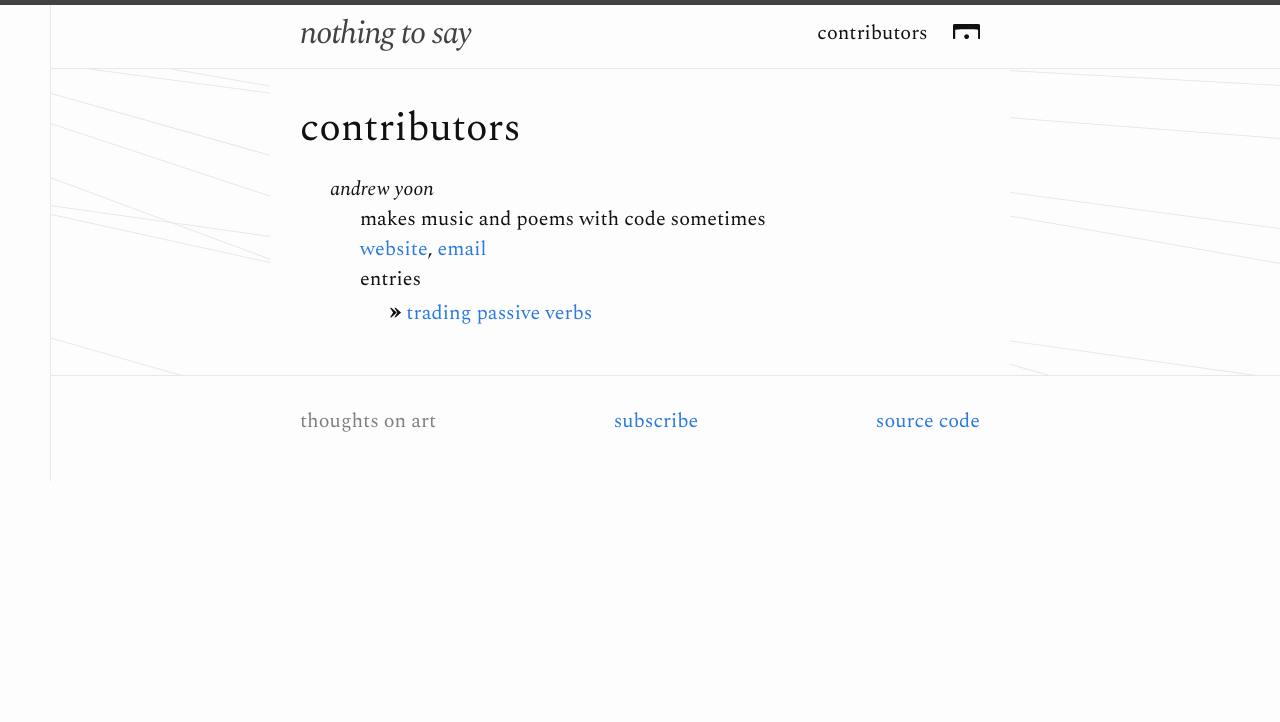
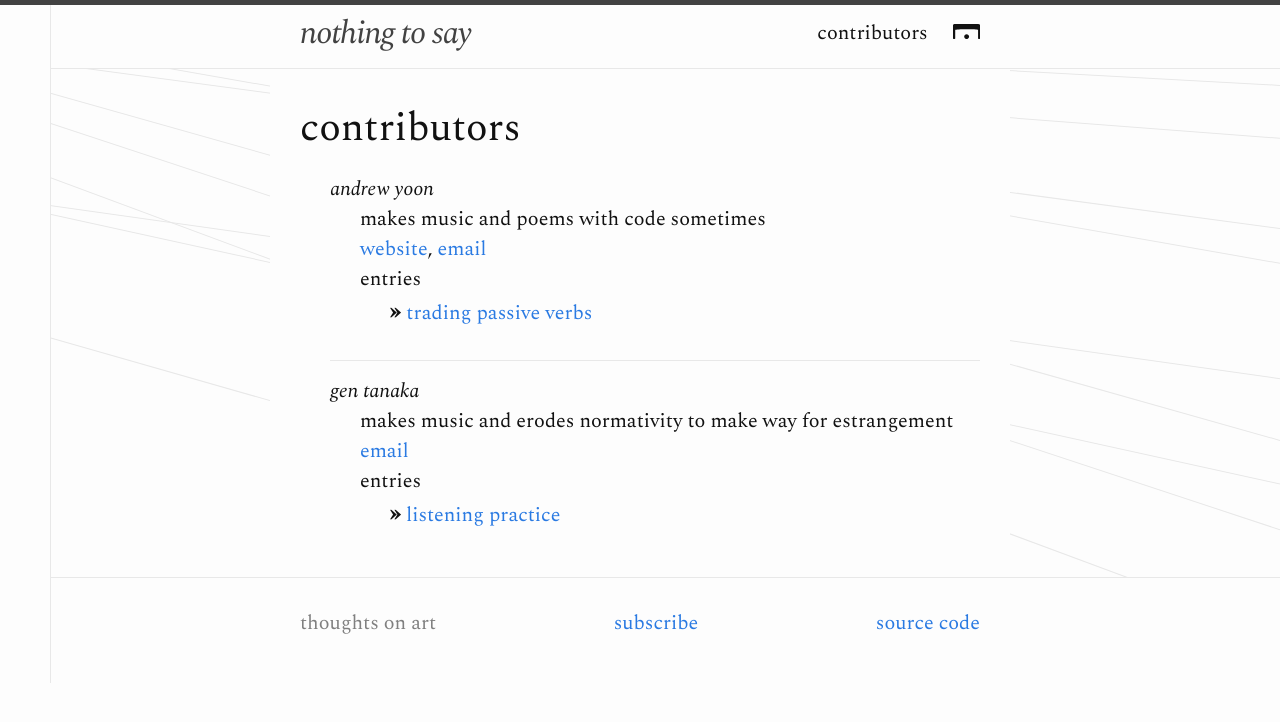
Before and after one commit to nothing-to-say/nothing-to-say, a Jekyll site: the page built from contributors.html, in a window 1280 px wide. Shown: the top 722 px of the page. Built offline with Jekyll 4.4.1, drawn with Linux system fonts in a browser that asks for light colours; part of the change alters nothing that is shown.

Commit message:
add 'listening practice'

```diff
--- a/_data/contributors.json
+++ b/_data/contributors.json
@@ -14,6 +14,17 @@
           "url": "mailto:andrewyoon2@gmail.com"
         }
       ]
+    },
+    {
+      "name": "gen tanaka",
+      "slug": "gen-tanaka",
+      "blurb": "makes music and erodes normativity to make way for estrangement",
+      "links": [
+        {
+          "name": "email",
+          "url": "mailto:gen.tanaka.music@gmail.com"
+        }
+      ]
     }
   ]
 }
--- /dev/null
+++ b/_posts/2017-11-26-gen-tanaka-listening-practice.md
@@ -0,0 +1,82 @@
+---
+layout: post
+title: "listening practice"
+author: "gen tanaka"
+author_slug: "gen-tanaka"
+date: 2017-11-26
+permalink: /gen-tanaka/listening-practice.html
+---
+
+
+# Why is there such a lack of attention towards listening practice in compositional culture and pedagogy?
+
+#### _A perspective informed by psychonautics, a much needed perspective within culturally entrenched art forms._
+
+The world we live in (I consider this world to be wherever the global economy
+and its infrastructure has permeated, infrastructure being both physical and
+mental manifestation) is a way of existing founded upon the ability to focus our
+awareness on particular ideas, tasks, and functions. An ability to economize the
+abundance of stimulus, the abundance of information, and apply a tiny fraction
+of them towards specific functions.
+
+I think it’s so interesting to be a composer of notated music, because on one
+hand the task at hand completely takes for granted that one is adept in abstract
+(working with symbols and representation) and meticulous, highly discriminatory
+tasks. On the other hand, the actual product of what we do exists in sound,
+something entirely sensational, which I believe begs of the composer to override
+their function-oriented economy of stimulus.
+
+Yet, I sense that my allocation of equal or greater attention towards aural sensation as opposed to formalism and representation is a minority perspective among the greater compositional culture.
+
+It strikes me as so obvious that any teacher or institution nurturing student
+composers would incorporate listening practice as part of their strategy. An
+exploration of listening where students are introduced to the gradient of human
+perception, prompting awareness of the economy of stimulus, and cultivating the
+skills to override that economy. Yet, from my experiences within this community,
+this would seem like a far-fetched fantasy.
+
+There are a number of reasons for this, the most obvious being that the vast
+majority of music, not composed, is largely concerned with how the sound makes
+the listener feel, what physiological shifts it can provoke in the listener.
+There is an implication that composed music should instead provide some sort of
+intellectual/cerebral gratification. Perhaps this is intertwined with a bias of
+traditional western (and masculine) culture where sensation is considered base
+and unsophisticated, something we share with animals, whereas intellectual
+gratification is unique to mankind (deliberate patriarchal tone) and a testament
+to his divinity. After all, classical art whether it be Ballet or Michelangelo
+is largely concerned with conquering nature (including our animal bodies) and
+asserting humanity.
+
+Furthermore, the culture of music composition is still deeply rooted in
+tradition, a tradition largely defined by the common-practice style. I would
+assert that when composers were writing within such a style, attention towards
+listening could be foregone due to the inherent psychoacoustic foundations of
+the tonal system itself. Playing rich formal games would most likely result in
+powerful aural results. It seems that writing music beyond such a style,
+composers would need to take greater measures to achieve both intellectual and
+sensational success, and yet there is still a widespread perception that all one
+needs to compose music is cleverness.
+
+Perhaps the lack of attention towards listening practice also reflects upon a
+wider traditional western presumption that normative individual consciousness is
+relatively universal. Variability in consciousness (and subsequently perception)
+is not explicitly acknowledged in the traditional western worldview because it
+would threaten Judeo-Christian accountability, a cornerstone of society as we
+know it. In such a worldview, consciousness is ascribed divine properties and
+conflated with a non-material soul, a soul that can be judged. If consciousness
+is a physical manifestation, physicality that is subject to such variability,
+how can anyone be judged? Judgement is a cornerstone of such a society, and it
+glosses over one of the key variables (variability of consciousness) to protect
+its sanctity.
+
+With all that said, I don’t actually have a point to make other than to put it
+all on the table, a way to challenge compositional culture’s aversion towards
+discussion about what we do that isn’t entirely concerned with substance and the
+art object itself. Context, culture, identity, framing, fashioning… these things
+will only continue to become more and more relevant as we continue to exist
+among mass interconnection. Furthermore, I believe artists can empower
+themselves by becoming conscious of cultural artifacts and biases hidden within
+the fundamental and often overlooked aspects of the medium/tradition/craft
+within which they create. With such awareness, artists can reinvent the nature
+of what they do and what they create to be most relevant, not to an audience,
+but to themselves.
```
